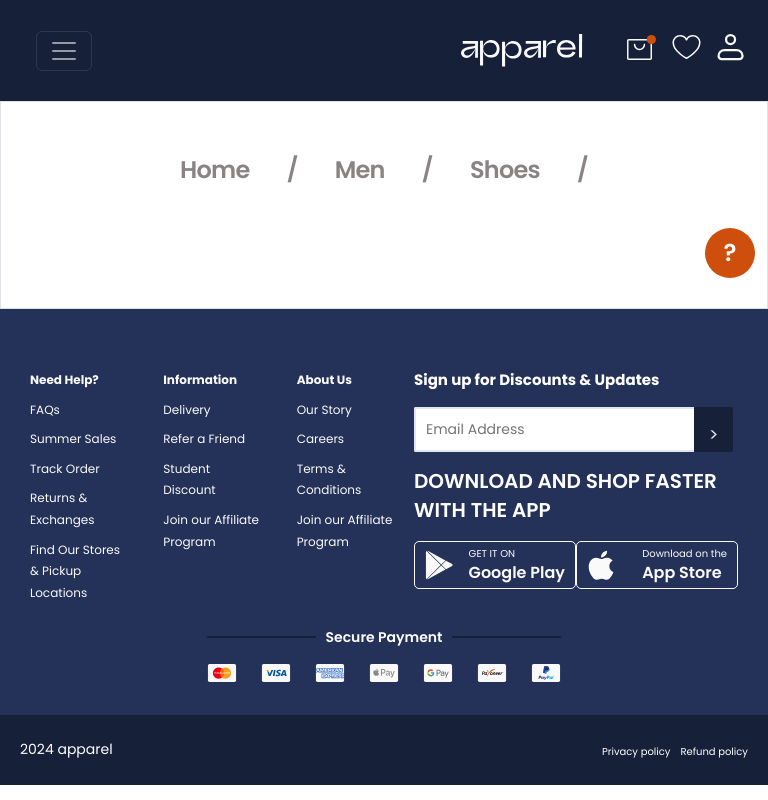
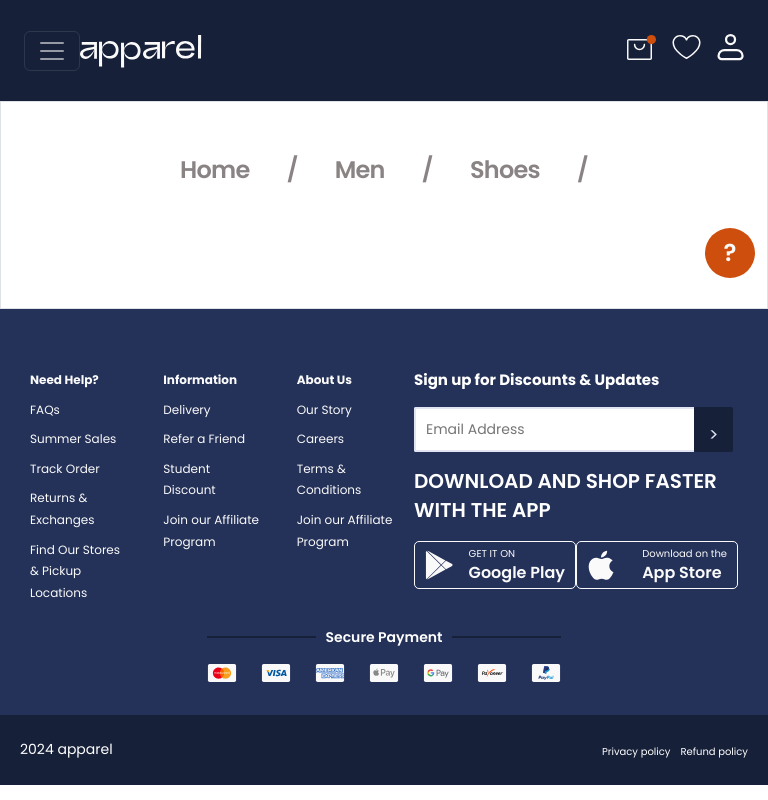
Before and after one commit to steffieMD/hng-task-apparel-app, a React (Vite) app: page /product in a window 768 px wide. Built offline with nearby package versions, Linux system fonts and the light colour scheme.

Commit message:
Update navbar-footer.css

```diff
--- a/src/styles/navbar-footer.css
+++ b/src/styles/navbar-footer.css
@@ -363,6 +363,11 @@ a.sale {
     font-size: 12px;
   }
 
+  .navbar .container-fluid {
+    display: block !important;
+    padding-left: 0px;
+  }
+
   .shoe-options {
     text-align: center;
     align-self: center;
```
